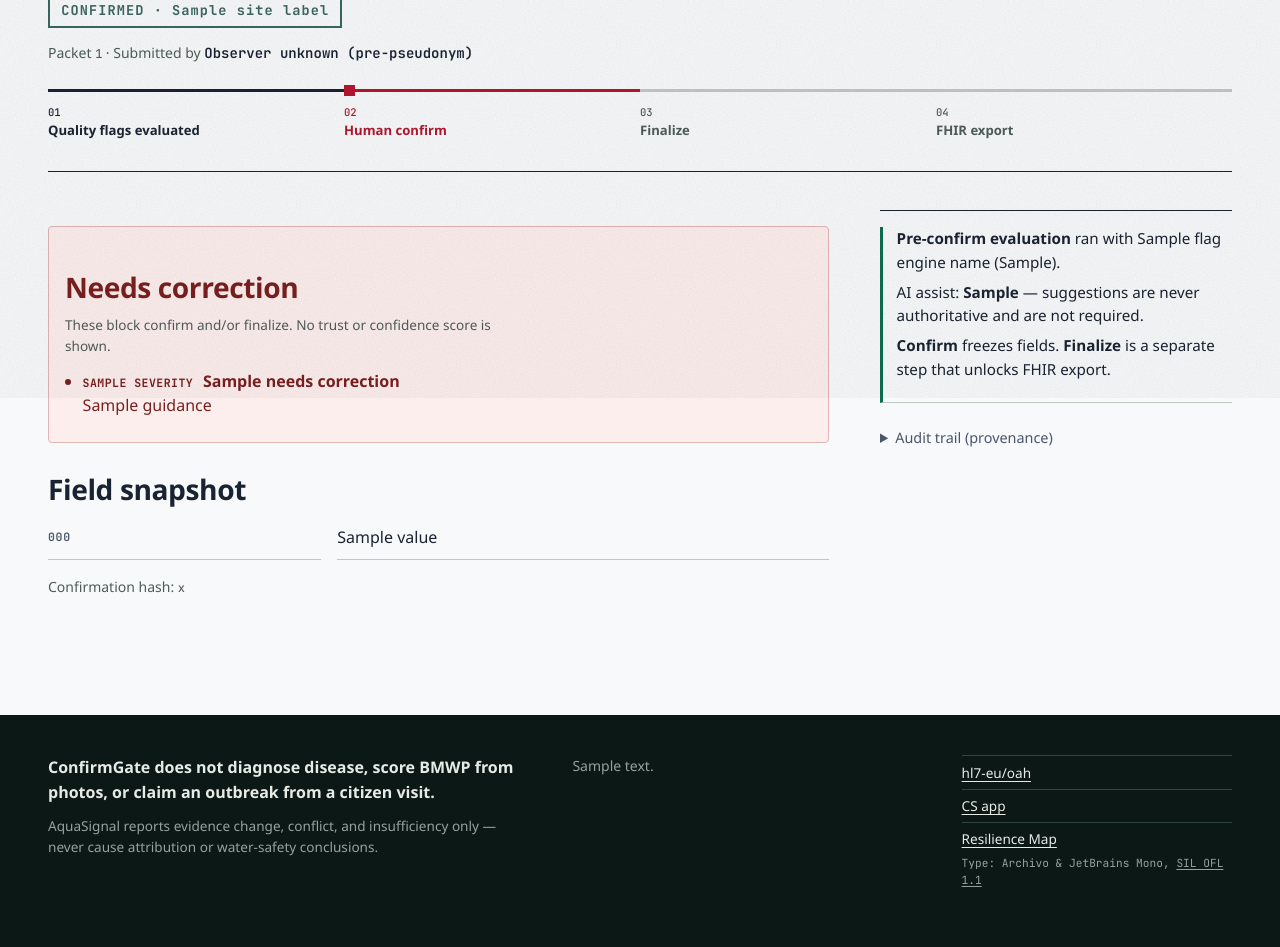
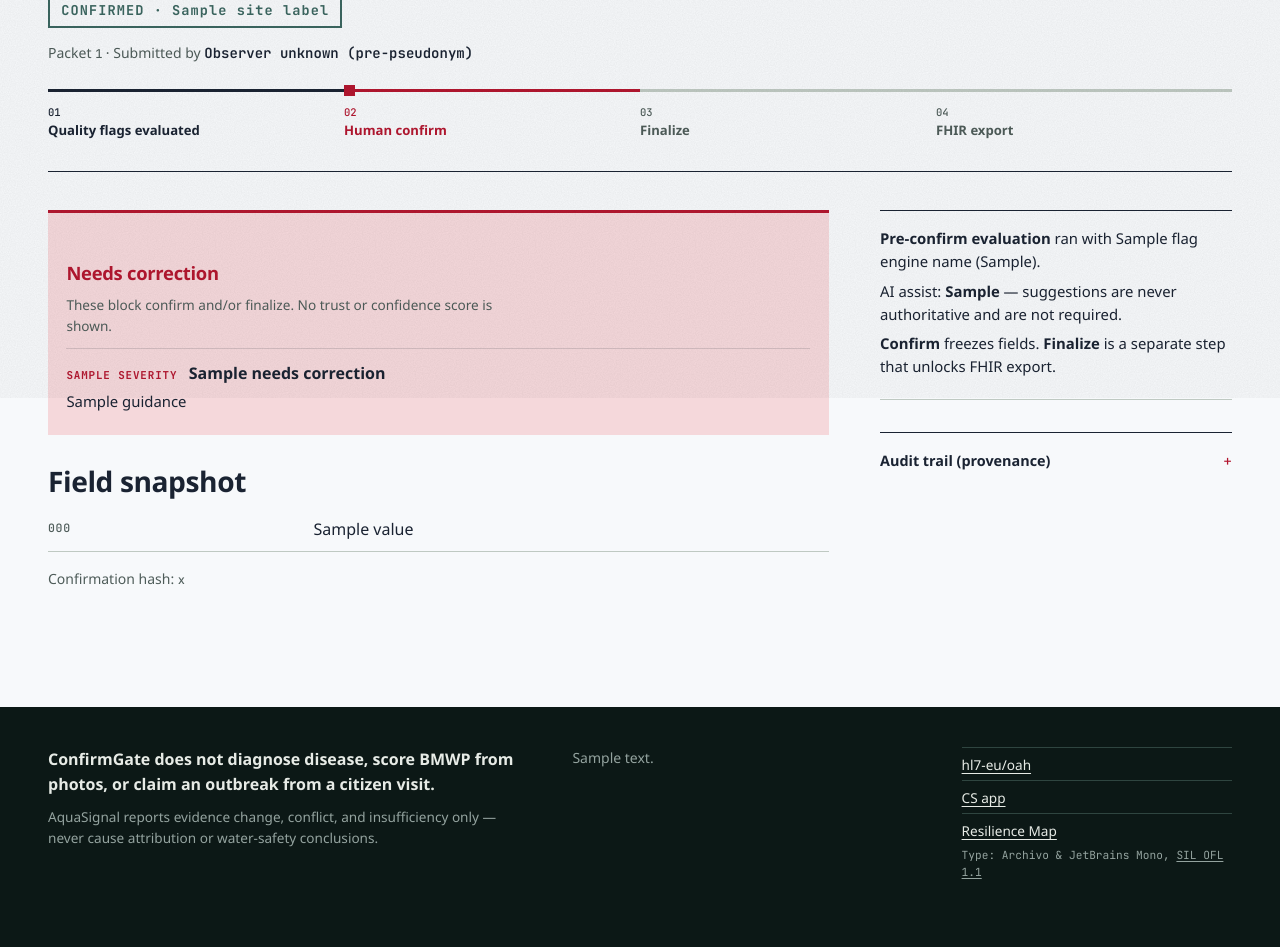
Before and after one commit to CodewithJha/aquasignal, a FastAPI app: template app/templates/observation.html in a window 1280 px wide. Shown: the part 402-1349 px from the top of the page. After the commit the page ends 1281 px from the top, so only its background shows below. Run offline with FastAPI, Linux system fonts and the light colour scheme; the template is opened without the code that fills it: most values are stand-ins (such as "Sample title", 1, 10 or a date in 2020); parts of the project's set-up code (start-up, migrations or seed data) failed here and were passed over.

Commit message:
style(ui): distinguish quality flags, AI advisory and provenance
Blocking flags and warnings get severity tags on signal/state washes. AI
suggestions use a dashed, visually subordinate panel with an "AI" badge
so they never read as flags or confirmed values. The audit trail renders
as a mono, time-first list. Retires the old flags, snapshot, one-health,
provenance and ai-panel rules.

```diff
--- a/app/static/style.css
+++ b/app/static/style.css
@@ -756,6 +756,106 @@ legend + * { clear: both; }
 .snapshot dd { min-width: 0; overflow-wrap: anywhere; }
 .snapshot dd ul { margin: 0; padding-left: 1rem; }
 
+/* ---------- Flags ---------- */
+.flags { margin: 0 0 1.5rem; padding: 1.1rem 1.15rem 0.6rem; }
+.flags h3 { font-size: 1.15rem; margin-bottom: 0.35rem; }
+.flags ul { list-style: none; margin: 0.75rem 0 0; padding: 0; }
+.flags li { padding: 0.75rem 0; border-top: 1px solid color-mix(in srgb, var(--ink) 15%, transparent); }
+.flags li p { margin: 0.25rem 0 0; font-size: 0.93rem; }
+.flags-block { background: var(--signal-wash); border-top: 3px solid var(--signal); }
+.flags-block h3, .flags-block .flag-sev { color: var(--signal); }
+.flags-warn { background: transparent; border: 1px solid var(--signal); }
+.flags-warn .flag-sev { color: var(--signal); }
+
+/* ---------- AI advisory (visually subordinate everywhere) ---------- */
+.ai-panel {
+  margin: 1.5rem 0;
+  padding: 1rem 1.1rem;
+  background: transparent;
+  border: 1px dashed var(--meta);
+  color: var(--ink-2);
+  font-size: 0.93rem;
+}
+.ai-panel h3 { font-size: 1rem; font-stretch: 105%; margin-bottom: 0.35rem; }
+.ai-panel h4 { font-size: 0.9rem; }
+.ai-badge {
+  display: inline-block;
+  font-family: var(--mono);
+  font-size: 0.64rem;
+  font-weight: 600;
+  letter-spacing: 0.1em;
+  text-transform: uppercase;
+  color: var(--meta);
+  border: 1px dashed var(--meta);
+  padding: 0.05rem 0.35rem;
+  margin: 0 0.4rem 0 0;
+  vertical-align: 0.1em;
+}
+.ai-suggestions, .ai-flag-explain { list-style: none; padding: 0; margin: 0.75rem 0 0; }
+.ai-suggestions li, .ai-flag-explain li { padding: 0.75rem 0; border-top: var(--rule); }
+.ai-actions { display: flex; flex-wrap: wrap; gap: 0.5rem; margin-top: 0.5rem; }
+.ai-actions form { margin: 0; }
+.ai-actions button { min-height: 2.4rem; padding: 0.4rem 0.9rem; font-size: 0.85rem; }
+
+/* ---------- Provenance / audit ---------- */
+.provenance { margin-top: 2rem; border-top: var(--rule-ink); padding-top: 0.25rem; }
+.provenance summary, .disclose > summary {
+  cursor: pointer;
+  list-style: none;
+  display: flex;
+  align-items: baseline;
+  justify-content: space-between;
+  gap: 1rem;
+  padding: 0.8rem 0;
+  font-weight: 700;
+  font-stretch: 108%;
+}
+.provenance summary::-webkit-details-marker, .disclose > summary::-webkit-details-marker { display: none; }
+.provenance summary::after, .disclose > summary::after {
+  content: "+";
+  font-family: var(--mono);
+  font-weight: 400;
+  color: var(--signal);
+}
+.provenance[open] summary::after, .disclose[open] > summary::after { content: "−"; }
+.provenance ol, .audit {
+  list-style: none;
+  margin: 0;
+  padding: 0;
+  font-family: var(--mono);
+  font-size: 0.78rem;
+  color: var(--ink-2);
+}
+.provenance li, .audit li {
+  padding: 0.45rem 0 0.45rem 1.1rem;
+  border-top: var(--rule);
+  position: relative;
+}
+.provenance li::before, .audit li::before {
+  content: "";
+  position: absolute;
+  left: 0; top: 0.95rem;
+  width: 0.4rem; height: 0.4rem;
+  background: var(--ink);
+}
+
+.one-health {
+  margin: 1.5rem 0;
+  padding: 1.1rem 0 0;
+  border-top: var(--rule-ink);
+  font-size: clamp(1.1rem, 1.6vw, 1.3rem);
+  line-height: 1.45;
+  max-width: 48rem;
+}
+.one-health footer {
+  font-family: var(--mono);
+  font-size: 0.72rem;
+  letter-spacing: 0.06em;
+  text-transform: uppercase;
+  color: var(--state);
+  margin-top: 0.6rem;
+}
+
 /* ---------- Lifecycle track (observation / review / FHIR) ---------- */
 .track {
   list-style: none;
@@ -1035,89 +1135,6 @@ legend + * { clear: both; }
   --sans: "IBM Plex Sans", "Segoe UI", "Helvetica Neue", sans-serif;
 }
 
-.flags { margin: 1rem 0; padding: 0.85rem 1rem; border-radius: var(--radius); }
-.flags ul { margin: 0.5rem 0 0; padding-left: 1.1rem; }
-.flags li { margin-bottom: 0.65rem; }
-.flags-block { background: var(--block-bg); color: var(--block-ink); border: 1px solid #e2b4b4; }
-.flags-warn { background: var(--warn-bg); color: var(--warn-ink); border: 1px solid #e6d39a; }
-.flag-sev {
-  display: inline-block;
-  font-size: 0.72rem;
-  text-transform: uppercase;
-  letter-spacing: 0.04em;
-  font-weight: 700;
-  margin-right: 0.35rem;
-}
-
-.ok {
-  background: var(--ok-bg);
-  padding: 0.75rem 1rem;
-  border-radius: var(--radius);
-  border: 1px solid #b7dcc9;
-}
-
-.authority-status {
-  border-left: 3px solid var(--accent);
-  padding-left: 0.85rem;
-  margin: 1rem 0;
-  font-size: 0.95rem;
-}
-
-.snapshot {
-  display: grid;
-  grid-template-columns: minmax(7rem, 35%) 1fr;
-  gap: 0.35rem 1rem;
-}
-.snapshot dt { font-weight: 600; color: var(--muted); }
-.snapshot dd { margin: 0; word-break: break-word; }
-
-.one-health {
-  margin: 1rem 0;
-  padding: 0.85rem 1rem;
-  background: #eef3f8;
-  border-left: 3px solid var(--accent);
-}
-.one-health footer { color: var(--muted); font-size: 0.85rem; margin-top: 0.35rem; }
-
-.provenance { margin-top: 1.5rem; color: var(--muted); font-size: 0.9rem; }
-.provenance ol { padding-left: 1.2rem; }
-
-.ai-panel {
-  margin: 1.25rem 0;
-  padding: 1rem 1.1rem;
-  border-left: 3px solid #3d5a80;
-  background: #f0f4f8;
-}
-.ai-panel h3, .ai-panel h4 { margin-top: 0; font-family: var(--sans); }
-.ai-badge {
-  display: inline-block;
-  font-size: 0.7rem;
-  letter-spacing: 0.06em;
-  text-transform: uppercase;
-  color: #3d5a80;
-  border: 1px solid #3d5a80;
-  padding: 0.1rem 0.35rem;
-  margin-left: 0.35rem;
-  vertical-align: middle;
-}
-.ai-suggestions, .ai-flag-explain {
-  list-style: none;
-  padding: 0;
-  margin: 0.75rem 0 0;
-}
-.ai-suggestions li, .ai-flag-explain li {
-  margin-bottom: 0.85rem;
-  padding-bottom: 0.75rem;
-  border-bottom: 1px solid var(--line);
-}
-.ai-actions {
-  display: flex;
-  flex-wrap: wrap;
-  gap: 0.5rem;
-  margin-top: 0.35rem;
-}
-.ai-actions form { margin: 0; }
-
 @media (max-width: 560px) {
   .site-header, main, .site-footer, .authority { padding: 0.85rem 1rem; }
   .snapshot { grid-template-columns: 1fr; }
```
